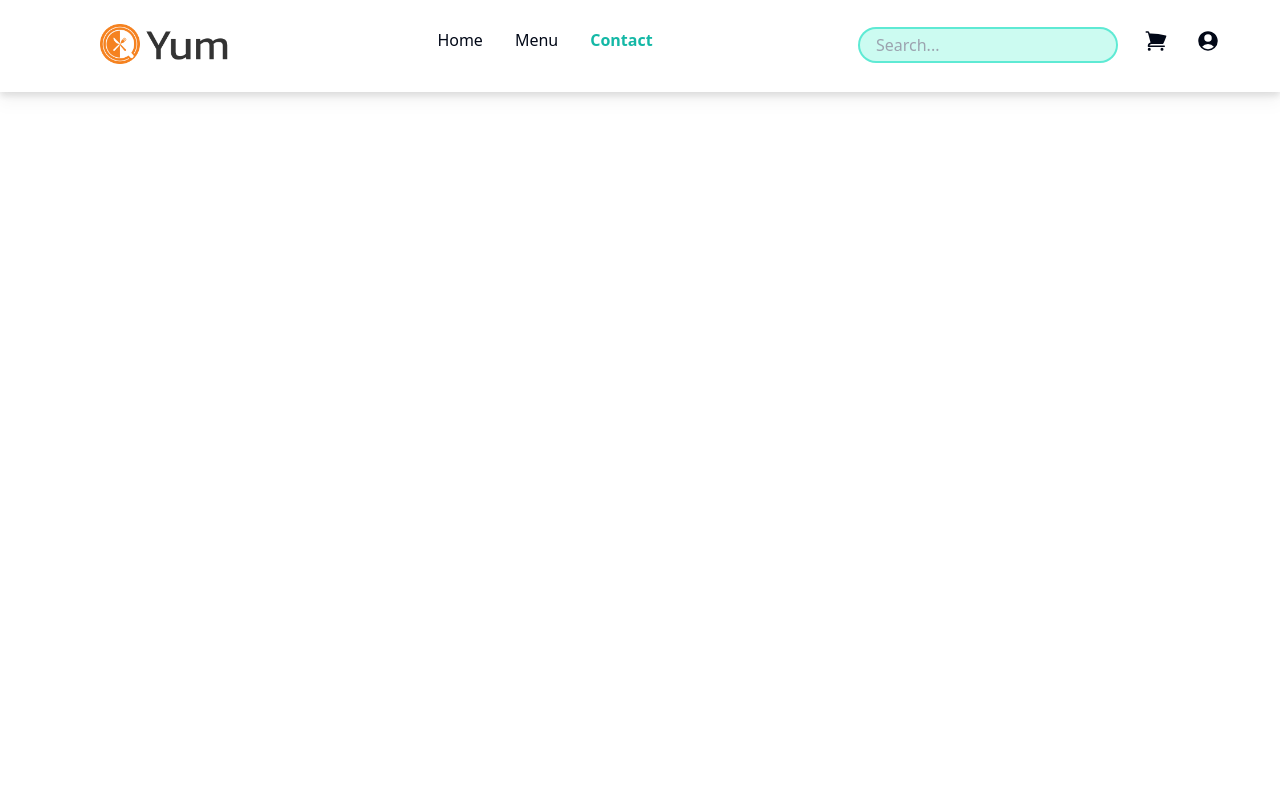
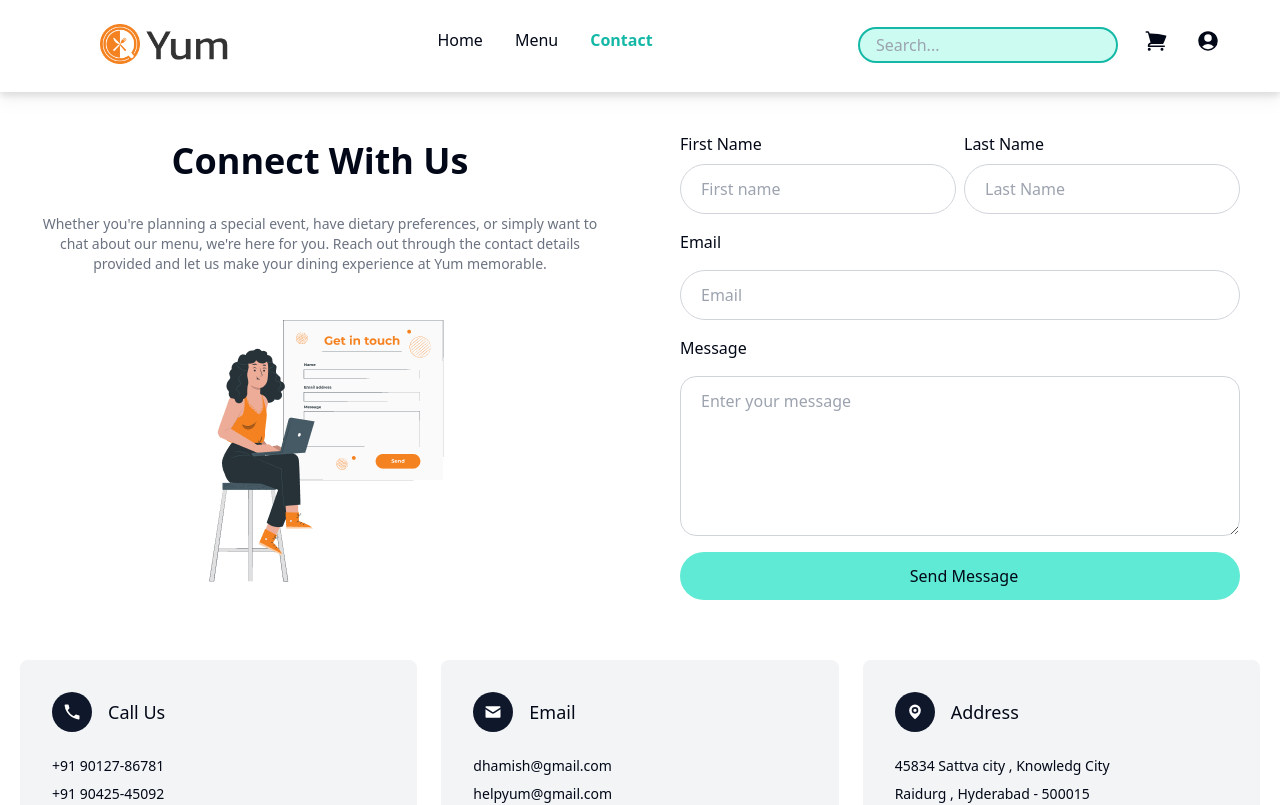
Before and after one commit to SrinivasBallari/cafe-app, a React (Vite) app in the folder frontend/: page /contact in a window 1280 px wide. Before the commit this address had no page. Shown: the top 805 px of the page. Built offline with nearby package versions, Linux system fonts and the light colour scheme.

Commit message:
added contact-page

```diff
--- a/frontend/src/App.jsx
+++ b/frontend/src/App.jsx
@@ -4,6 +4,7 @@ import Login from "./pages/auth/Login"
 import Home from "./pages/Home"
 import Navbar from "./components/Navbar"
 import Menu from "./pages/Menu"
+import ContactPage from "./pages/Contact"
 
 function App() {
 
@@ -24,7 +25,8 @@ function App() {
                     <Route path='/' element = { <Home/>} />
                     <Route path='/register' element={ <Register/> } />
                     <Route path='/login' element={ <Login/> } />
-                    <Route path='menu' element={<Menu/>}/>
+                    <Route path='/menu' element={<Menu/>}/>
+                    <Route path='/contact' element={<ContactPage/>}/>
                 </Routes>
         </BrowserRouter>
       </>
--- a/frontend/src/components/Navbar.jsx
+++ b/frontend/src/components/Navbar.jsx
@@ -1,6 +1,13 @@
 import { useState } from "react";
 import yumLogo from "../assets/images/yumLogo.png";
-import { NavLink} from "react-router-dom";
+import { NavLink } from "react-router-dom";
+import {
+    Sheet,
+    SheetContent,
+    SheetTrigger,
+} from "@/components/ui/sheet"
+import { Button } from "@/components/ui/button"
+import { Input } from "@/components/ui/input"
 
 const Navbar = () => {
     const [isHamActive, toggleHam] = useState(false);
@@ -10,9 +17,8 @@ const Navbar = () => {
         <>
             <div className="flex justify-between p-5 sticky z-[1] top-0 bg-white drop-shadow-lg">
                 <div className="lg:hidden pt-4 size-5 pl-3">
-                    <button onClick={() => toggleHam(!isHamActive)}>
-                        {!isHamActive ? (
-                            <svg
+                    <Sheet>
+                        <SheetTrigger><svg
                             xmlns="http://www.w3.org/2000/svg"
                             viewBox="0 0 24 24"
                             fill="currentColor"
@@ -23,22 +29,21 @@ const Navbar = () => {
                                 d="M3 6.75A.75.75 0 0 1 3.75 6h16.5a.75.75 0 0 1 0 1.5H3.75A.75.75 0 0 1 3 6.75ZM3 12a.75.75 0 0 1 .75-.75h16.5a.75.75 0 0 1 0 1.5H3.75A.75.75 0 0 1 3 12Zm0 5.25a.75.75 0 0 1 .75-.75h16.5a.75.75 0 0 1 0 1.5H3.75a.75.75 0 0 1-.75-.75Z"
                                 clipRule="evenodd"
                             />
-                            </svg>
-                        ) : (
-                            <svg
-                                xmlns="http://www.w3.org/2000/svg"
-                                viewBox="0 0 24 24"
-                                fill="currentColor"
-                                className="w-6 h-6"
-                            >
-                                <path
-                                    fillRule="evenodd"
-                                    d="M5.47 5.47a.75.75 0 0 1 1.06 0L12 10.94l5.47-5.47a.75.75 0 1 1 1.06 1.06L13.06 12l5.47 5.47a.75.75 0 1 1-1.06 1.06L12 13.06l-5.47 5.47a.75.75 0 0 1-1.06-1.06L10.94 12 5.47 6.53a.75.75 0 0 1 0-1.06Z"
-                                    clipRule="evenodd"
-                                />
-                            </svg>
-                        )}
-                    </button>
+                        </svg></SheetTrigger>
+                        <SheetContent side="top">
+                            <div className="lg:hidden flex flex-col items-center">
+                                <NavLink to="/" className={({ isActive }) => isActive ? "p-4 text-teal-500 font-bold" : "p-4"}>
+                                    Home
+                                </NavLink>
+                                <NavLink to="/menu" className={({ isActive }) => isActive ? "p-4 text-teal-500 font-bold" : "p-4"}>
+                                    Menu
+                                </NavLink>
+                                <NavLink to="/contact" className={({ isActive }) => isActive ? "p-4 text-teal-500 font-bold" : "p-4"}>
+                                    Contact
+                                </NavLink>
+                            </div>
+                        </SheetContent>
+                    </Sheet>
                 </div>
                 <div className="lg:pl-20 pt-1">
                     <img src={yumLogo} alt="loading" width={130} height={130} />
@@ -55,7 +60,7 @@ const Navbar = () => {
                     </NavLink>
                 </div>
                 <div className="flex gap-7 pr-2 md:pr-10 pt-3 relative top-[-3px] md:pb-2">
-                    <button className="md:hidden pb-2" onClick={() => toggleMobileSearchState(!isMobileSearchActive)}>
+                    {/* <button className="md:hidden pb-2" onClick={() => toggleMobileSearchState(!isMobileSearchActive)}>
                         {!isMobileSearchActive ?
                             <svg xmlns="http://www.w3.org/2000/svg" viewBox="0 0 24 24" fill="currentColor" className="w-6 h-6">
                                 <path fillRule="evenodd" d="M10.5 3.75a6.75 6.75 0 1 0 0 13.5 6.75 6.75 0 0 0 0-13.5ZM2.25 10.5a8.25 8.25 0 1 1 14.59 5.28l4.69 4.69a.75.75 0 1 1-1.06 1.06l-4.69-4.69A8.25 8.25 0 0 1 2.25 10.5Z" clipRule="evenodd" />
@@ -76,11 +81,23 @@ const Navbar = () => {
                         }
 
 
-                    </button>
+                    </button> */}
+                    <Sheet>
+                        <SheetTrigger className='md:hidden pb-1.5'><svg xmlns="http://www.w3.org/2000/svg" viewBox="0 0 24 24" fill="currentColor" className="w-6 h-6">
+                            <path fillRule="evenodd" d="M10.5 3.75a6.75 6.75 0 1 0 0 13.5 6.75 6.75 0 0 0 0-13.5ZM2.25 10.5a8.25 8.25 0 1 1 14.59 5.28l4.69 4.69a.75.75 0 1 1-1.06 1.06l-4.69-4.69A8.25 8.25 0 0 1 2.25 10.5Z" clipRule="evenodd" />
+                        </svg></SheetTrigger>
+                        <SheetContent side='top'>
+                            <div className="flex w-full max-w-sm display-block m-auto space-x-2">
+                                <Input type="text" placeholder="search..." className='rounded-full w-64 focus:outline-none font-md bg-teal-100 ring-2 ring-teal-500 border-none' />
+                                <Button type="submit" className='rounded-full'>search</Button>
+                            </div>
+                        </SheetContent>
+                    </Sheet>
+
                     <input
                         type="text"
                         placeholder="Search..."
-                        className="hidden md:block rounded-full w-64 focus:outline-none font-md  pl-4 bg-teal-100 ring-2 ring-teal-300 py-1"
+                        className="hidden md:block rounded-full w-64 focus:outline-none font-md  pl-4 bg-teal-100 ring-2 ring-teal-500 py-1"
                     />
                     <svg
                         xmlns="http://www.w3.org/2000/svg"
@@ -104,28 +121,6 @@ const Navbar = () => {
                     </svg>
                 </div>
             </div>
-
-            {isMobileSearchActive && (
-                <input
-                    type="text"
-                    placeholder="Search..."
-                    className="md:hidden pl-3 mt-1 rounded-md w-screen focus:outline-none bg-teal-100 font-md ring-2 ring-teal-200"
-                />
-            )}
-
-            {isHamActive && (
-                <div className="lg:hidden flex flex-col items-center">
-                    <NavLink to="/" className={({ isActive }) => isActive ? "p-4 text-teal-500 font-bold" : "p-4"}>
-                        Home
-                    </NavLink>
-                    <NavLink to="/menu" className={({ isActive }) => isActive ? "p-4 text-teal-500 font-bold" : "p-4"}>
-                        Menu
-                    </NavLink>
-                    <NavLink to="/contact" className={({ isActive }) => isActive ? "p-4 text-teal-500 font-bold" : "p-4"}>
-                        Contact
-                    </NavLink>
-                </div>
-            )}
         </>
     );
 };
--- /dev/null
+++ b/frontend/src/pages/Contact.jsx
@@ -0,0 +1,111 @@
+import contact from '../assets/images/contact.png';
+import HomeFooterSection from '@/components/Home/HomeFooterSection';
+
+const ContactPage = () => {
+
+    const handleSubmission = (e) => {
+        e.preventDefault();
+    };
+    return (
+        <>
+            <div className='grid grid-cols-1 sm:grid-cols-2'>
+                <div className='flex flex-col justify-around items-center p-10 text-center '>
+                    <h2 className='mb-4 font-bold text-4xl'>Connect With Us</h2>
+                    <p className='font-light text-sm text-gray-500'>Whether you're planning a special event, have dietary preferences, or simply want to chat about our menu, we're here for you. Reach out through the contact details provided and let us make your dining experience at Yum memorable.</p>
+                    <img src={contact} alt="loding" />
+                </div>
+
+                <div>
+                    <form onSubmit={handleSubmission}>
+                        <div className='flex flex-col gap-4 p-10'>
+                            <div className='grid grid-cols-1 sm: grid-cols-2 gap-2 max-[1155px]:grid-cols-1'>
+                                <div className='flex flex-col gap-2'>
+                                    <label className="text-base text-base ">First Name</label>
+                                    <input
+                                        type="text"
+                                        placeholder="First name"
+                                        className="p-3 pl-5 rounded-full focus:outline-none border border-gray-300"
+                                    />
+                                </div>
+                                <div className='flex flex-col gap-2'>
+                                    <label className="text-base text-base">Last Name</label>
+
+                                    <input
+                                        type="text"
+                                        placeholder="Last Name"
+                                        className="p-3 pl-5 rounded-full focus:outline-none border border-gray-300 "
+                                    />
+                                </div>
+
+                            </div>
+
+                            <label className="text-base text-base">Email</label>
+                            <input
+                                type="Email"
+                                placeholder="Email"
+                                className="p-3 pl-5 rounded-full focus:outline-none mr-0 border border-gray-300 "
+                            />
+                            <label className="text-base text-base">Message</label>
+                            <textarea
+                                placeholder='Enter your message'
+                                className='p-3 pl-5 rounded-2xl h-40 focus:outline-none mr-0 border border-gray-300 '
+                            >
+                            </textarea>
+                            <button
+                                type="submit"
+                                className="p-3 pl-5 rounded-full bg-teal-300 "
+                            >
+                                Send Message
+                            </button>
+
+                        </div>
+                    </form>
+                </div>
+            </div>
+
+            <div className="grid lg:grid-cols-3 gap-6 p-5 mb-10">
+                <div className="bg-gray-100 rounded-lg">
+                    <div className="p-8">
+                        <div className="flex items-center gap-4 mb-6">
+                            <span className="inline-flex items-center justify-center h-10 w-10 rounded-full bg-primary">
+                                <svg xmlns="http://www.w3.org/2000/svg" width="24" height="24" viewBox="0 0 24 24" fill="none" stroke="currentColor" strokeWidth="2" strokeLinecap="round" strokeLinejoin="round" data-lucide="phone" className="lucide lucide-phone h-5 w-5 text-primary fill-white"><path d="M22 16.92v3a2 2 0 0 1-2.18 2 19.79 19.79 0 0 1-8.63-3.07 19.5 19.5 0 0 1-6-6 19.79 19.79 0 0 1-3.07-8.67A2 2 0 0 1 4.11 2h3a2 2 0 0 1 2 1.72 12.84 12.84 0 0 0 .7 2.81 2 2 0 0 1-.45 2.11L8.09 9.91a16 16 0 0 0 6 6l1.27-1.27a2 2 0 0 1 2.11-.45 12.84 12.84 0 0 0 2.81.7A2 2 0 0 1 22 16.92z"></path></svg>
+                            </span>
+                            <h4 className="text-lg font-medium text-default-950">Call Us</h4>
+                        </div>
+                        <p className="text-default-500 text-sm mb-2">+91 90127-86781</p>
+                        <p className="text-default-500 text-sm">+91 90425-45092</p>
+                    </div>
+                </div>
+                <div className="bg-gray-100 rounded-lg">
+                    <div className="p-8">
+                        <div className="flex items-center gap-4 mb-6">
+                            <span className="inline-flex items-center justify-center h-10 w-10 rounded-full bg-primary text-white">
+                                <svg xmlns="http://www.w3.org/2000/svg" width="24" height="24" viewBox="0 0 24 24" fill="none" stroke="currentColor" strokeWidth="2" strokeLinecap="round" strokeLinejoin="round" data-lucide="mail" className="lucide lucide-mail h-5 w-5 text-primary fill-white"><rect width="20" height="16" x="2" y="4" rx="2"></rect><path d="m22 7-8.97 5.7a1.94 1.94 0 0 1-2.06 0L2 7"></path></svg>
+                            </span>
+                            <h4 className="text-lg font-medium text-default-950">Email</h4>
+                        </div>
+                        <p className="text-default-500 text-sm mb-2">dhamish@gmail.com</p>
+                        <p className="text-default-500 text-sm">helpyum@gmail.com</p>
+                    </div>
+                </div>
+                <div className="bg-gray-100 rounded-lg">
+                    <div className="p-8">
+                        <div className="flex items-center gap-4 mb-6">
+                            <span className="inline-flex items-center justify-center h-10 w-10 rounded-full bg-primary text-white">
+                                <svg xmlns="http://www.w3.org/2000/svg" width="24" height="24" viewBox="0 0 24 24" fill="none" stroke="currentColor" strokeWidth="2" strokeLinecap="round" strokeLinejoin="round" data-lucide="map-pin" className="lucide lucide-map-pin h-5 w-5 text-primary fill-white"><path d="M20 10c0 6-8 12-8 12s-8-6-8-12a8 8 0 0 1 16 0Z"></path><circle cx="12" cy="10" r="3"></circle></svg>
+                            </span>
+                            <h4 className="text-lg font-medium text-default-950">Address</h4>
+                        </div>
+                        <p className="text-default-500 text-sm mb-2">45834 Sattva city , Knowledg City</p>
+                        <p className="text-default-500 text-sm">Raidurg , Hyderabad - 500015</p>
+                    </div>
+                </div>
+            </div>
+
+            <HomeFooterSection />
+        </>
+
+    )
+}
+
+export default ContactPage;
```
Also changed, not shown: frontend/src/components/Home/HomeFooterSection.jsx (+8 -9 lines), frontend/src/assets/images/contact.png (added). Lines whose indentation alone changed are shown as unchanged.
